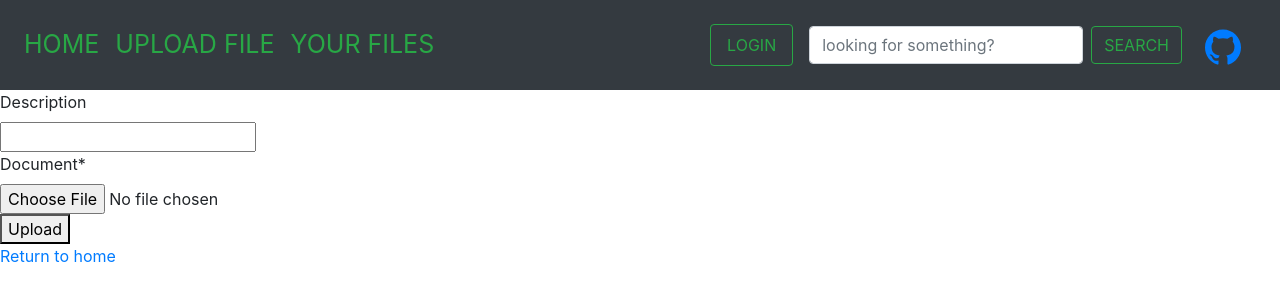
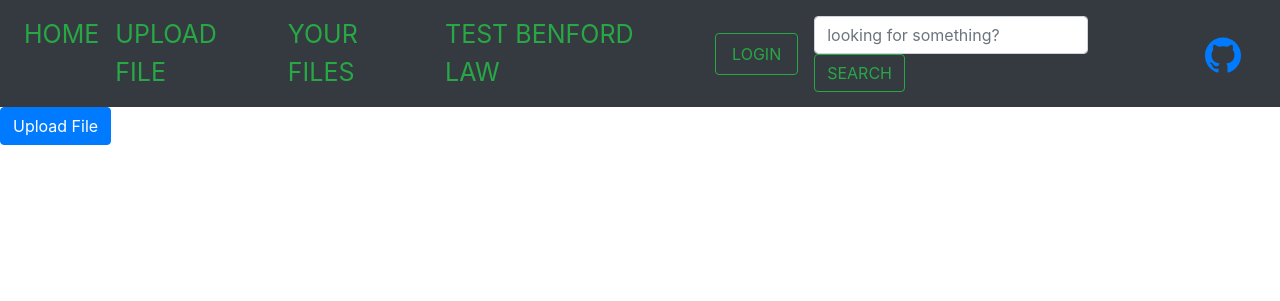
Before and after one commit to konradBalon/BenfordLaw, a Django app: page /upload in a window 1280 px wide. Shown: the top 301 px of the page. Run offline with Django 4.2, Linux system fonts and the light colour scheme; some libraries are stand-ins or nearby versions.

Commit message:
create html forms, modals, file picker template

```diff
--- a/benny/models.py
+++ b/benny/models.py
@@ -5,6 +5,6 @@ import config.settings
 
 
 class Document(models.Model):
-    description = models.CharField(max_length=255, blank=True)
+    description = models.CharField(max_length=255, blank=True, default='myFile')
     document = models.FileField(upload_to='documents/')
     uploaded_at = models.DateTimeField(auto_now_add=True)
--- a/benny/templates/benny/TestTheLaw.html
+++ b/benny/templates/benny/TestTheLaw.html
@@ -1 +1,6 @@
 {% extends 'base.html' %}
+{% block content %}
+
+{% include 'benny/filePicker.html' %}
+
+{% endblock %}
--- a/benny/templates/benny/upload.html
+++ b/benny/templates/benny/upload.html
@@ -1,7 +1,7 @@
 {% extends 'base.html' %}
 
 
-{% block title %} Upload a file{% endblock %}
+{% block title %} Upload a file {% endblock %}
 
 
 {% block content %}
@@ -11,20 +11,11 @@
     {#   {% crispy form %}#}
 
 
+    {% include "benny/uploadForm.html" %}
 
 
-    <form method="post" enctype="multipart/form-data">
 
 
-        {% csrf_token %}
-        {% load crispy_forms_tags %}
-        {% crispy form %}
-
-        <button type="submit">Upload</button>
-
-    </form>
-
-    <p><a href="{% url 'benny:index' %}">Return to home</a></p>
 
 
 
--- /dev/null
+++ b/benny/templates/benny/uploadForm.html
@@ -0,0 +1,40 @@
+<!-- Button trigger modal -->
+<button type="button" class="btn btn-primary" data-toggle="modal" data-target="#exampleModal">
+    Upload File
+</button>
+
+<form method="post" enctype="multipart/form-data">
+
+
+    <!-- Modal -->
+
+    <div class="modal fade" id="exampleModal" tabindex="-1" role="dialog" aria-labelledby="exampleModalLabel"
+         aria-hidden="true">
+        <div class="modal-dialog" role="document">
+            <div class="modal-content">
+                <div class="modal-header">
+                    <h5 class="modal-title" id="exampleModalLabel">Uploading file</h5>
+                    <button type="button" class="close" data-dismiss="modal" aria-label="Close">
+                        <span aria-hidden="true">&times;</span>
+                    </button>
+                </div>
+                <div class="modal-body">
+
+
+                    {% csrf_token %}
+                    {% load crispy_forms_tags %}
+                    {{ form|crispy }}
+
+                    <button type="submit">Upload</button>
+
+                </div>
+                <div class="modal-footer">
+                    <button type="button" class="btn btn-secondary" data-dismiss="modal">Close</button>
+                    <button type="button" class="btn btn-default" data-dismiss="modal">Cancel</button>
+                    <button type="submit" class="btn btn-success" >Upload</button>
+
+                </div>
+            </div>
+        </div>
+    </div>
+</form>
--- a/benny/urls.py
+++ b/benny/urls.py
@@ -8,6 +8,6 @@ urlpatterns = [
     path('', views.index, name='index'),
     path('upload', views.upload_file, name='upload_file'),
     path('files', views.files, name='files'),
-    path('test', views.testLaw, name='test'),
+    path('test', views.test_law, name='test_law'),
 
 ]
--- a/benny/views.py
+++ b/benny/views.py
@@ -27,9 +27,8 @@ def upload_file(request):
 
 def files(request):
     ctx = Document.objects.all()
-    return render(request, 'benny/index.html', {"context": ctx})
+    return render(request, 'benny/files.html', {"files": ctx})
 
-def testLaw(request):
-    path = FilePathField.path
-    print(path)
-    return HTTPResponse("ok")
+
+def test_law(request):
+    return render(request, 'benny/TestTheLaw.html')
--- a/static/scripts/base.js
+++ /dev/null
@@ -1,10 +0,0 @@
-
-
-$(document).ready(function() {
-    $("#btnFetch").click(function() {
-      $(this).prop("disabled", true);
-      $(this).html(
-        `<span class="spinner-border spinner-border-sm" role="status" aria-hidden="true"></span>Loadingg...`
-      );
-    });
-});
--- a/templates/base.html
+++ b/templates/base.html
@@ -11,10 +11,11 @@
     <link rel="stylesheet" href="{% static 'styles/bootstrap.min.css' %}">
     <!-- custom css-->
     <link rel="stylesheet" href="{% static 'styles/base.css' %}">
+    <!--for dynamic tooggle menu on mobile devices-->
+    <script src="https://code.jquery.com/jquery-2.1.3.min.js"></script>
     {# async, defer improves page loading time #}
     <script src="{% static 'scripts/bootstrap.min.js' %}" async defer></script>
-    <!--for dynamic tooggle menu on mobile devices-->
-    <script src="https://code.jquery.com/jquery-2.1.3.min.js"></script>
+
     <!--custom js-->
     <script src="{% static 'scripts/base.js' %}"></script>
     {% block scripts %}
@@ -46,6 +47,11 @@
                   <li class="nav-item active">
                 <a class="nav-link text-success" href="{% url 'benny:files' %}">YOUR FILES </a>
             </li>
+
+                        </li>
+                  <li class="nav-item active">
+                <a class="nav-link text-success" href="{% url 'benny:test_law' %}">TEST BENFORD LAW </a>
+            </li>
         </ul>
 
         <a class="btn btn-outline-success mx-lg-3 my-3 nav-link text-success" href="">LOGIN</a>
```
Also changed, not shown: benny/templates/benny/filePicker.html (added, +45 -0 lines), benny/templates/benny/fileTable.html (added, +22 -0 lines), benny/templates/benny/files.html (added, +21 -0 lines), identifier.sqlite (deleted).
